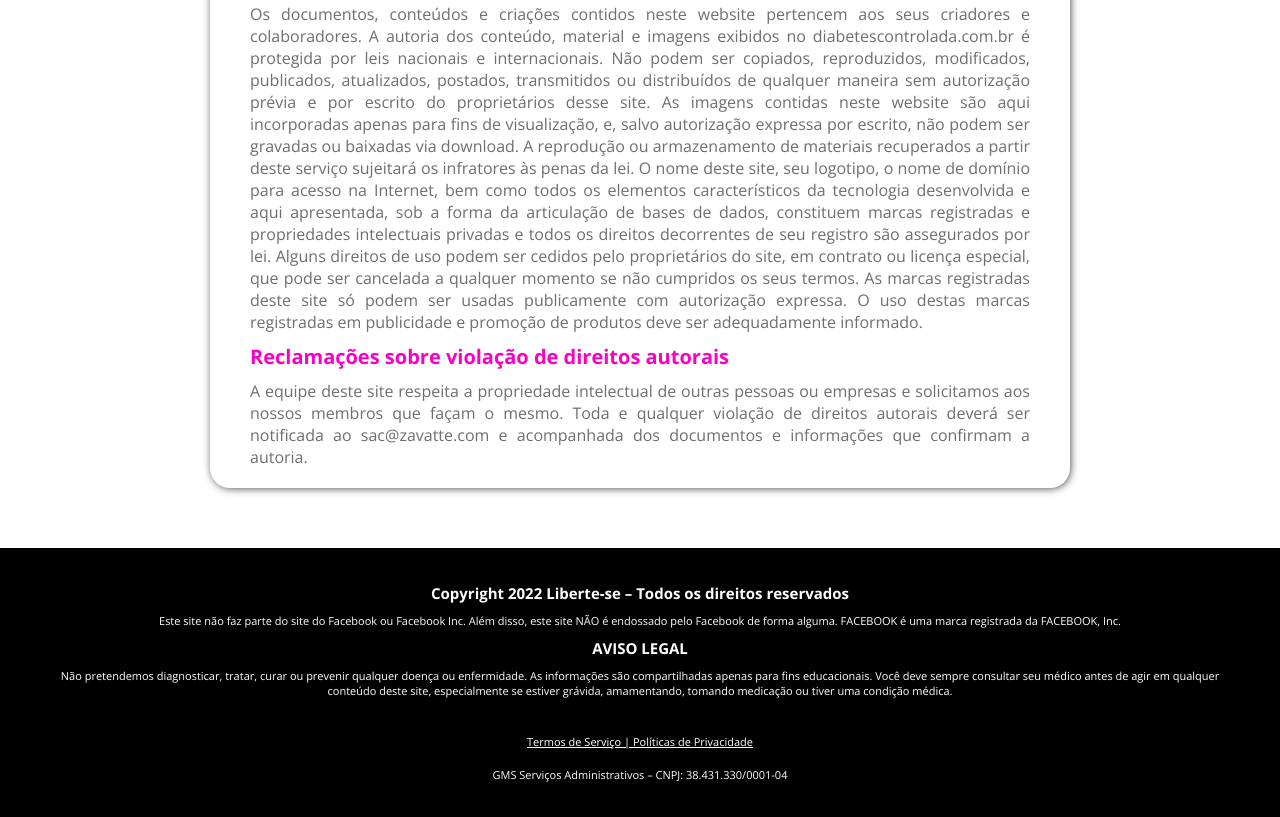
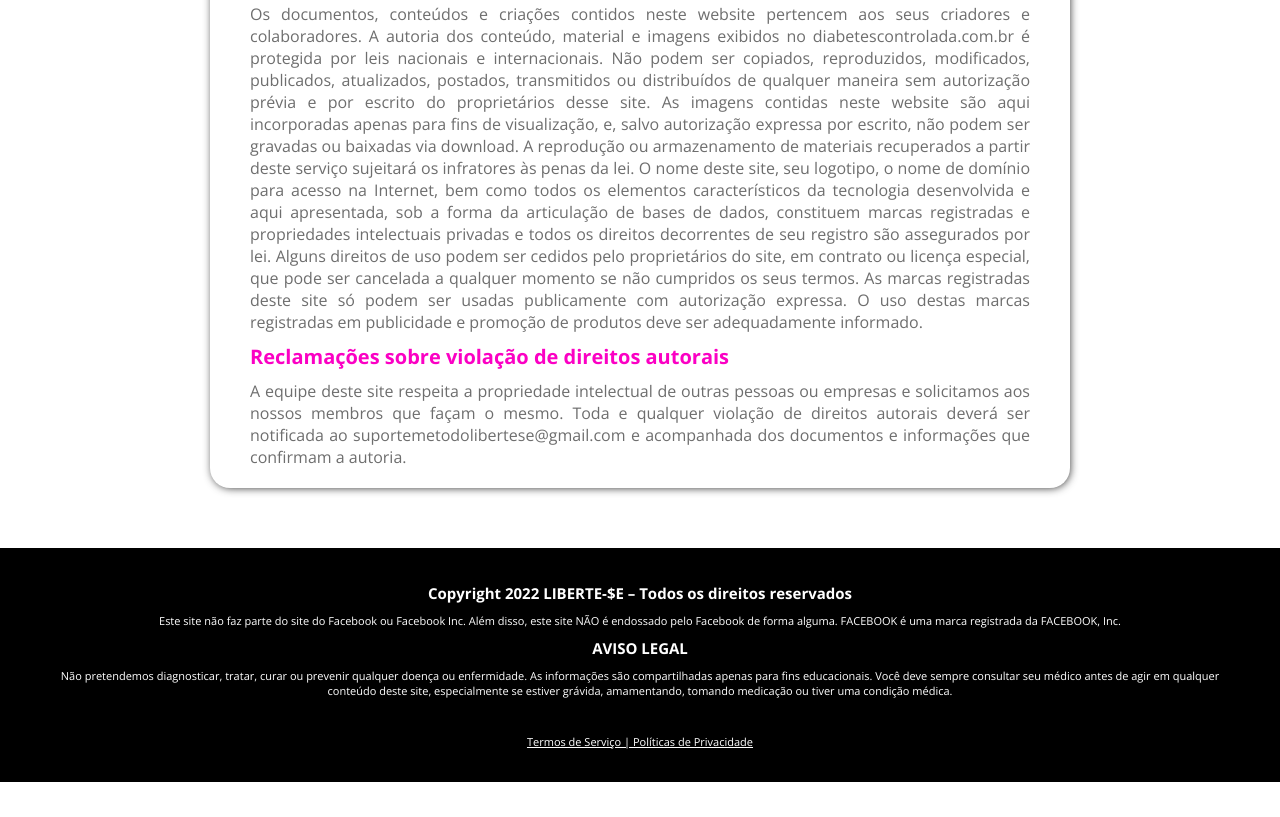
Before and after one commit to Lucas-Gabriel-dev/Lucas-Gabriel-dev.github.io, a website: page termsOfuses/index.html in a window 1280 px wide. Shown: the part 1661-2478 px from the top of the page. After the commit the page ends 2443 px from the top, so only its background shows below. Drawn offline with nearby package versions, Linux system fonts and the light colour scheme.

Commit message:
Add files via upload

```diff
--- a/termsOfuses/index.html
+++ b/termsOfuses/index.html
@@ -1,5 +1,5 @@
 <!DOCTYPE html>
-<html lang="en">
+<html lang="pt-br">
 <head>
     <meta charset="UTF-8">
     <meta http-equiv="X-UA-Compatible" content="IE=edge">
@@ -11,6 +11,8 @@
     <link rel="preconnect" href="https://fonts.googleapis.com">
     <link rel="preconnect" href="https://fonts.gstatic.com" crossorigin>
     <link href="https://fonts.googleapis.com/css2?family=Bebas+Neue&family=Open+Sans:wght@400;700&family=Poppins:wght@700&display=swap" rel="stylesheet">
+
+    <link rel="shortcut icon" type="image/x-icon" href="/assets/icon2.ico">
 
 </head>
 <body>
@@ -169,14 +171,14 @@
             A equipe deste site respeita a propriedade intelectual de outras
             pessoas ou empresas e solicitamos aos nossos membros que façam o mesmo.
             Toda e qualquer violação de direitos autorais deverá ser notificada ao
-            sac@zavatte.com e acompanhada dos documentos e informações que confirmam
+            suportemetodolibertese@gmail.com e acompanhada dos documentos e informações que confirmam
             a autoria.
         </p>
 
     </div>
 
     <div id="footer">
-        <p class="fontWeight">Copyright 2022 Liberte-se – Todos os direitos reservados</p>
+        <p class="fontWeight">Copyright 2022 LIBERTE-$E – Todos os direitos reservados</p>
         <p>
             Este site não faz parte do site do Facebook ou Facebook Inc.
             Além disso, este site NÃO é endossado pelo Facebook de forma alguma.
@@ -195,10 +197,6 @@
         <a href="#">
             Termos de Serviço | Políticas de Privacidade
         </a>
-
-        <p>
-            GMS Serviços Administrativos – CNPJ: 38.431.330/0001-04
-        </p>
     </div>
 </body>
 </html>
```
